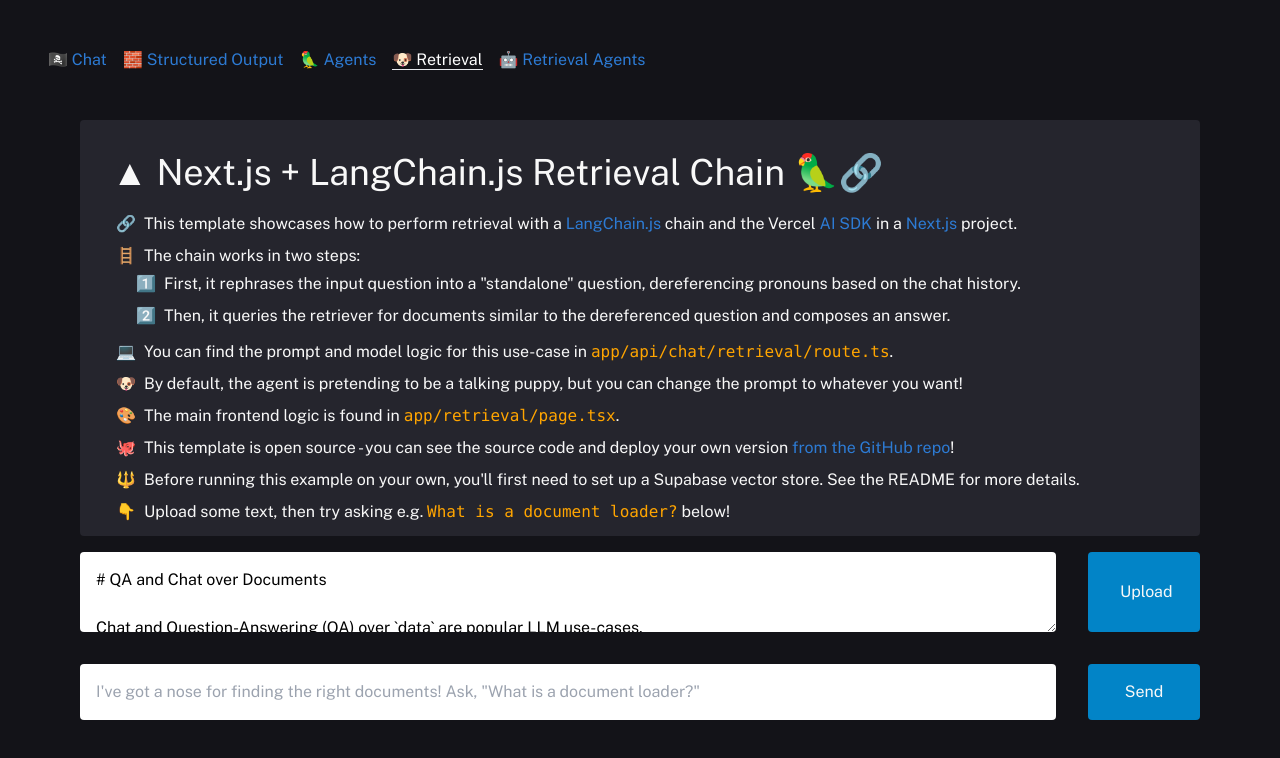
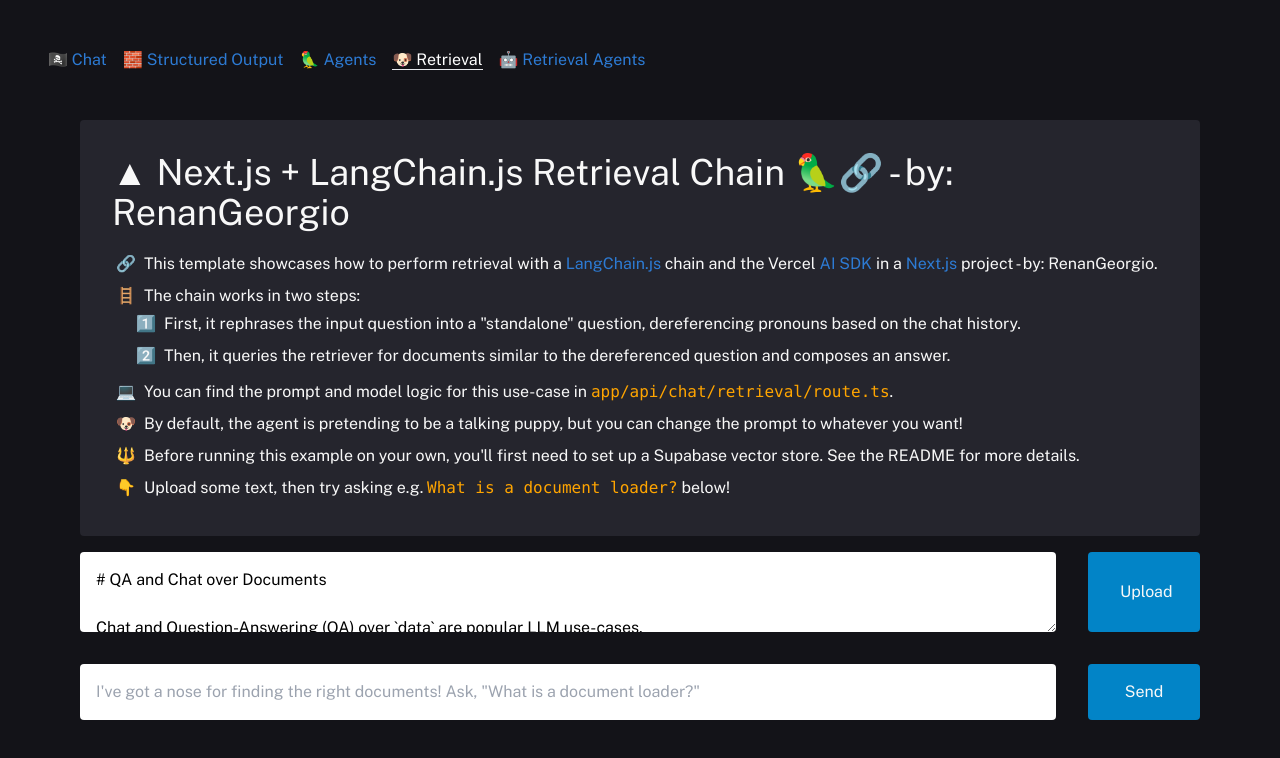
Before and after one commit to RenanGeorgio/langchain-starter, a Next.js app: page /retrieval in a window 1280 px wide. Shown: the top 758 px of the page. Built offline with nearby package versions, Linux system fonts and the light colour scheme.

Commit message:
Update page.tsx

```diff
--- a/app/retrieval/page.tsx
+++ b/app/retrieval/page.tsx
@@ -4,7 +4,7 @@
   const InfoCard = (
     <div className="p-4 md:p-8 rounded bg-[#25252d] w-full max-h-[85%] overflow-hidden">
       <h1 className="text-3xl md:text-4xl mb-4">
-        ▲ Next.js + LangChain.js Retrieval Chain 🦜🔗
+        ▲ Next.js + LangChain.js Retrieval Chain 🦜🔗 - by: RenanGeorgio
       </h1>
       <ul>
         <li className="hidden text-l md:block">
@@ -22,7 +22,7 @@
             <a href="https://nextjs.org/" target="_blank">
               Next.js
             </a>{" "}
-            project.
+            project - by: RenanGeorgio.
           </span>
         </li>
         <li className="hidden text-l md:block">
@@ -60,27 +60,6 @@
             can change the prompt to whatever you want!
           </span>
         </li>
-        <li className="text-l">
-          🎨
-          <span className="ml-2">
-            The main frontend logic is found in{" "}
-            <code>app/retrieval/page.tsx</code>.
-          </span>
-        </li>
-        <li className="text-l">
-          🐙
-          <span className="ml-2">
-            This template is open source - you can see the source code and
-            deploy your own version{" "}
-            <a
-              href="https://github.com/langchain-ai/langchain-nextjs-template"
-              target="_blank"
-            >
-              from the GitHub repo
-            </a>
-            !
-          </span>
-        </li>
         <li className="hidden text-l md:block">
           🔱
           <span className="ml-2">
```
